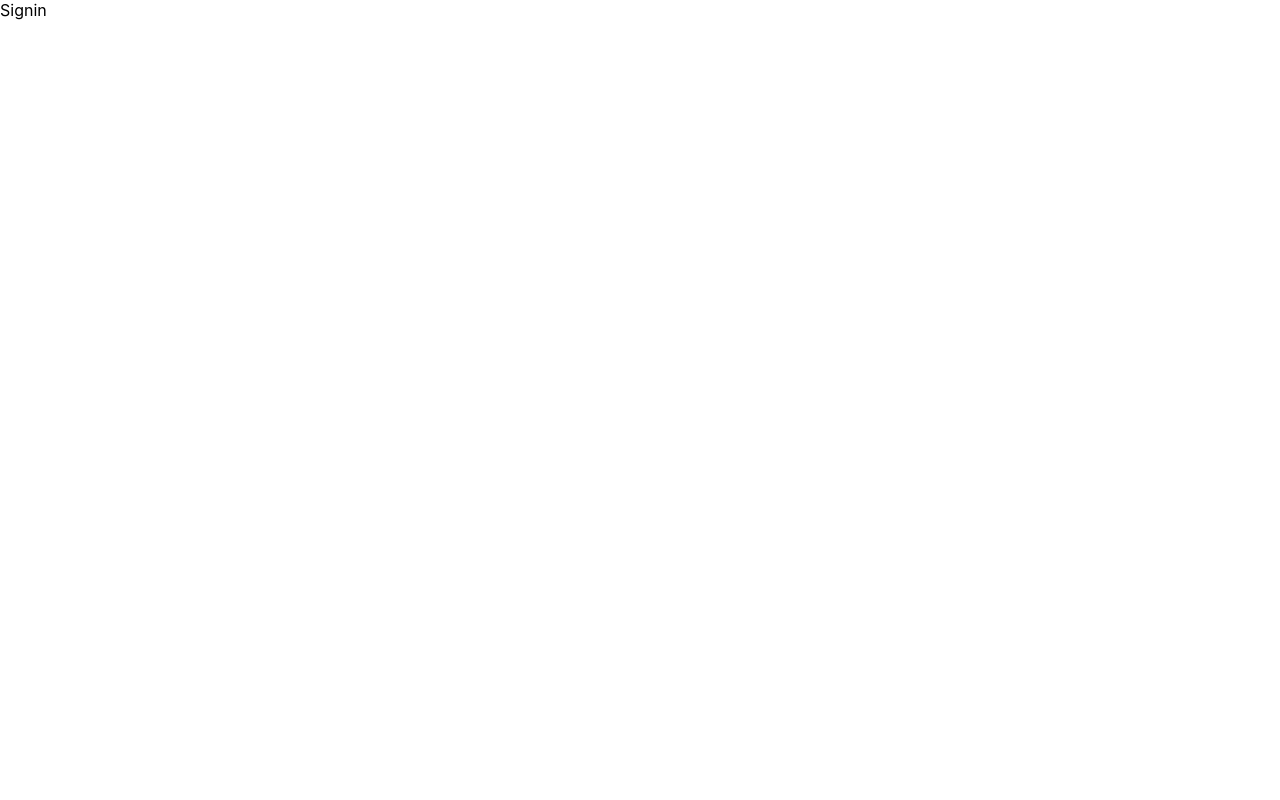
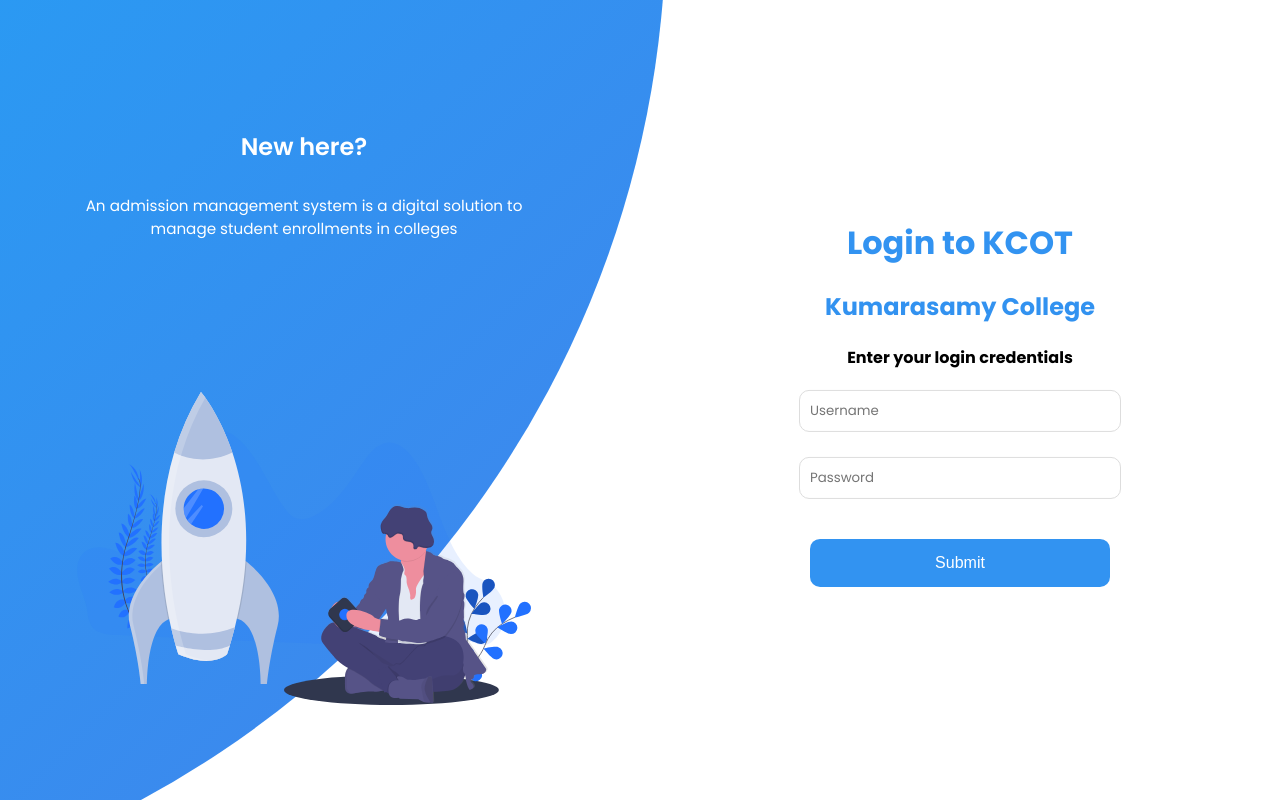
Before and after one commit to sanjayanbu12/KCT-frontend, a React (Create React App) app: page / in a window 1280 px wide. Built offline with nearby package versions, Linux system fonts and the light colour scheme.

Commit message:
loginpage

```diff
--- a/src/App.js
+++ b/src/App.js
@@ -1,9 +1,10 @@
 import React from "react";
-import Signin from "./components/signin/Signin";
+// import Signin from "./components/signin/Signin";
+import Login from "./components/Login.jsx/Login";
 function App() {
   return (
     <div>
-      <Signin />
+      <Login />
     </div>
   );
 }
--- /dev/null
+++ b/src/components/Login.jsx/Login.css
@@ -0,0 +1,146 @@
+@import url("https://fonts.googleapis.com/css2?family=Poppins:wght@200;300;400;500;600;700;800&display=swap");
+
+
+body,
+input {
+  font-family: "Poppins", sans-serif;
+}
+
+.container {
+  position: relative;
+  width: 100%;
+  background-color: #fff;
+  min-height: 100vh;
+  overflow: hidden;
+}
+
+.signin {
+  position: absolute;
+  top: 50%;
+  transform: translate(-50%, -50%);
+  left: 75%;
+  width: 50%;
+  transition: 1s 0.7s ease-in-out;
+  display: grid;
+  grid-template-columns: 1fr;
+  z-index: 5;
+}
+
+.panels {
+  position: absolute;
+  height: 100%;
+  width: 100%;
+  top: 0;
+  left: 0;
+  display: grid;
+  grid-template-columns: repeat(2, 1fr);
+}
+
+.container:before {
+  content: "";
+  position: absolute;
+  height: 2000px;
+  width: 2000px;
+  top: -10%;
+  right: 48%;
+  transform: translateY(-50%);
+  background-image: linear-gradient(-45deg, #4481eb 0%, #04befe 100%);
+  transition: 1.8s ease-in-out;
+  border-radius: 50%;
+  z-index: 6;
+}
+
+
+.image {
+  width: 100%;
+  transition: transform 1.1s ease-in-out;
+  transition-delay: 0.4s;
+}
+
+.panel {
+  display: flex;
+  flex-direction: column;
+  align-items: flex-end;
+  justify-content: space-around;
+  text-align: center;
+  z-index: 6;
+}
+
+.left-panel {
+  pointer-events: all;
+  padding: 3rem 17% 2rem 12%;
+}
+
+.panel .content {
+  color: #fff;
+  transition: transform 0.9s ease-in-out;
+  transition-delay: 0.6s;
+}
+
+.panel h3 {
+  font-weight: 600;
+  line-height: 1;
+  font-size: 1.5rem;
+}
+
+.panel p {
+  font-size: 0.95rem;
+  padding: 0.7rem 0;
+}
+
+.main {
+	background-color: #fff;
+	border-radius: 15px;
+	/* box-shadow: 0 0 10px rgba(0, 0, 0, 0.2); */
+	padding: 10px 20px;
+	transition: transform 0.2s;
+	/* width: 500px; */
+	text-align: center;
+}
+
+h1 {
+	color: #3293F1;
+}
+
+h2 {
+	color: #3292F0;
+}
+label {
+	display: block;
+	width: 100%;
+	margin-top: 10px;
+	margin-bottom: 5px;
+	text-align: left;
+	color: #555;
+	font-weight: bold;
+}
+
+input {
+  display: block;
+  width: 50%;
+  margin: 0 auto;
+  margin-bottom: 25px;
+  padding: 10px;
+  border: 1px solid #ddd;
+  border-radius: 10px;
+}
+
+
+button {
+	padding: 15px;
+	border-radius: 10px;
+	margin-top: 15px;
+	margin-bottom: 15px;
+	border: none;
+	color: white;
+	cursor: pointer;
+	background-color: #3293F1;
+	width: 50%;
+	font-size: 16px;
+}
+
+.wrap {
+	display: flex;
+	justify-content: center;
+	align-items: center;
+}
--- /dev/null
+++ b/src/components/Login.jsx/Login.jsx
@@ -0,0 +1,53 @@
+import React from 'react';
+import './Login.css';
+import Log from '../../assests/log.svg'
+
+const Login = () => {
+    const handleSubmit = (event) => {
+        event.preventDefault();
+      };
+    return (
+        <div className="container">
+            <div className="panels">
+                <div class="signin">
+                    <div className="main">
+                        <h1>Login to KCOT</h1>
+                        <h2 style={{ marginBottom: "20px" }}>Kumarasamy College</h2>
+                        <h4 style={{ marginBottom: "20px" }}>Enter your login credentials</h4>
+                        <form onSubmit={handleSubmit}>
+                            <input
+                                type="text"
+                                id="first"
+                                name="first"
+                                placeholder="Username"
+                                required
+                            />
+                            <input
+                                type="password"
+                                id="password"
+                                name="password"
+                                placeholder="Password"
+                                required
+                            />
+                            <div className="wrap">
+                                <button type="submit">
+                                    Submit
+                                </button>
+                            </div>
+                        </form>
+                    </div>
+                </div>
+                <div className="panel left-panel">
+                    <div className="content">
+                        <h3>New here?</h3>
+                        <p>An admission management system is a digital solution to manage student enrollments in colleges</p>
+                        {/* <button className="btn transparent" id="sign-up-btn">Sign Up</button> */}
+                    </div>
+                    <img src={Log} className="image" alt="" />
+                </div>
+            </div>
+        </div>
+    );
+};
+
+export default Login;
--- /dev/null
+++ b/src/components/signin/Signin.css
@@ -0,0 +1,66 @@
+body {
+	display: flex;
+	align-items: center;
+	justify-content: center;
+	font-family: sans-serif;
+	line-height: 1.5;
+	min-height: 100vh;
+	background: #f3f3f3;
+	flex-direction: column;
+	margin: 0;
+}
+
+.main {
+	/* background-color: #fff; */
+	border-radius: 15px;
+	box-shadow: 0 0 10px rgba(0, 0, 0, 0.2);
+	padding: 10px 20px;
+	transition: transform 0.2s;
+	width: 500px;
+	text-align: center;
+}
+
+h1 {
+	color: #01A4B5;
+}
+
+label {
+	display: block;
+	width: 100%;
+	margin-top: 10px;
+	margin-bottom: 5px;
+	text-align: left;
+	color: #555;
+	font-weight: bold;
+}
+
+
+input {
+  display: block;
+  width: 50%;
+  margin: 0 auto;
+  margin-bottom: 25px;
+  padding: 10px;
+  border: 1px solid #ddd;
+  border-radius: 10px;
+}
+
+
+button {
+	padding: 15px;
+	border-radius: 10px;
+	margin-top: 15px;
+	margin-bottom: 15px;
+	border: none;
+	color: white;
+	cursor: pointer;
+	background-color: #01A4B5;
+	width: 50%;
+	font-size: 16px;
+}
+
+.wrap {
+	display: flex;
+	justify-content: center;
+	align-items: center;
+}
--- a/src/components/signin/Signin.jsx
+++ b/src/components/signin/Signin.jsx
@@ -1,9 +1,52 @@
-import React from 'react'
+import React from 'react';
+import './Signin.css';
 
 const Signin = () => {
+  const handleSubmit = (event) => {
+    event.preventDefault();
+  };
+
   return (
-    <div>Signin</div>
-  )
+    <div className="container">
+      <head>
+        <title>Kumarasamy College of Technlogy</title>
+      </head>
+      <body>
+        <div className="main">
+          <h1>Kumarasamy College</h1>
+          <h3>Enter your login credentials</h3>
+          <form onSubmit={handleSubmit}>
+            {/* <label htmlFor="first">
+
+            </label> */}
+            <input
+              type="text"
+              id="first"
+              name="first"
+              placeholder="Enter your Username"
+              required
+            />
+{/*
+            <label htmlFor="password">
+
+            </label> */}
+            <input
+              type="password"
+              id="password"
+              name="password"
+              placeholder="Enter your Password"
+              required
+            />
+            <div className="wrap">
+              <button type="submit">
+                Submit
+              </button>
+            </div>
+          </form>
+        </div>
+      </body>
+    </div>
+  );
 }
 
-export default Signin
+export default Signin;
```
Also changed, not shown: src/assests/log.svg (added), src/assests/register.svg (added).
